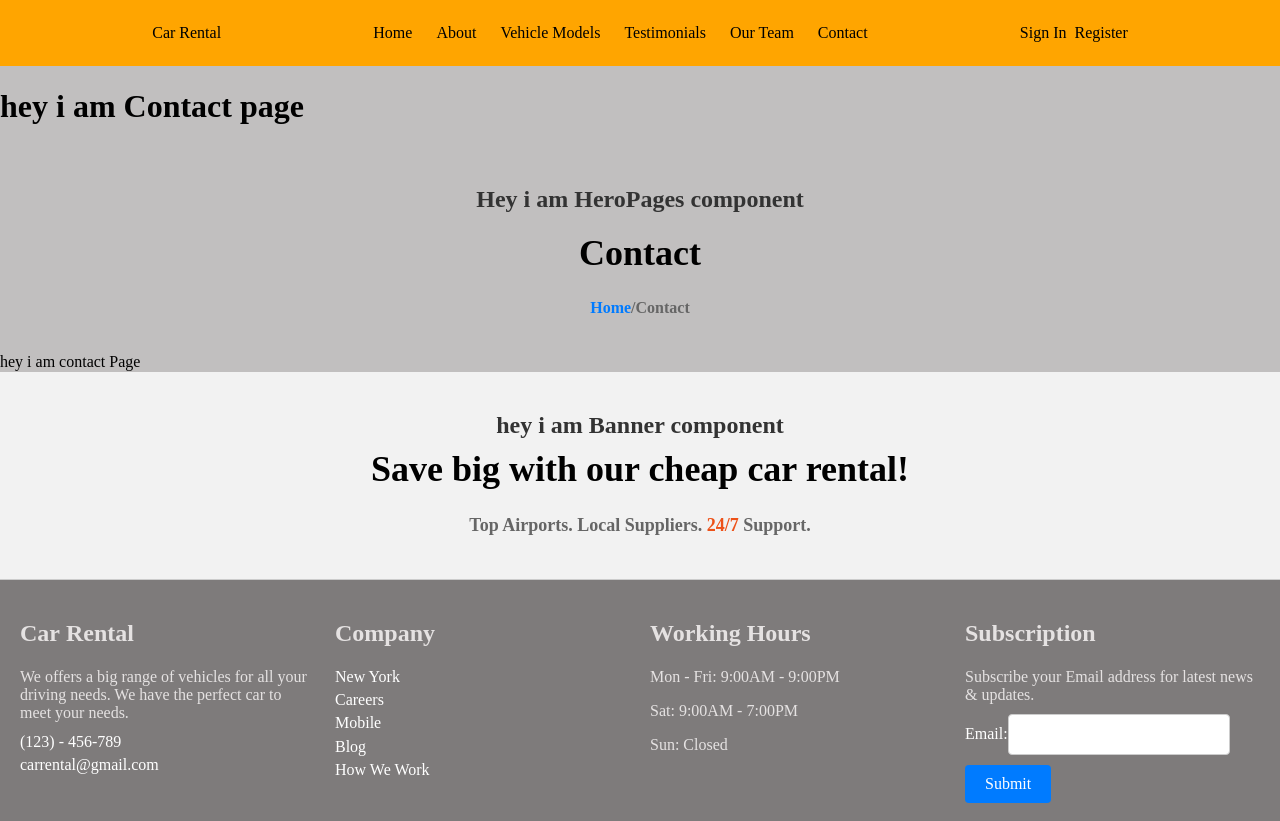
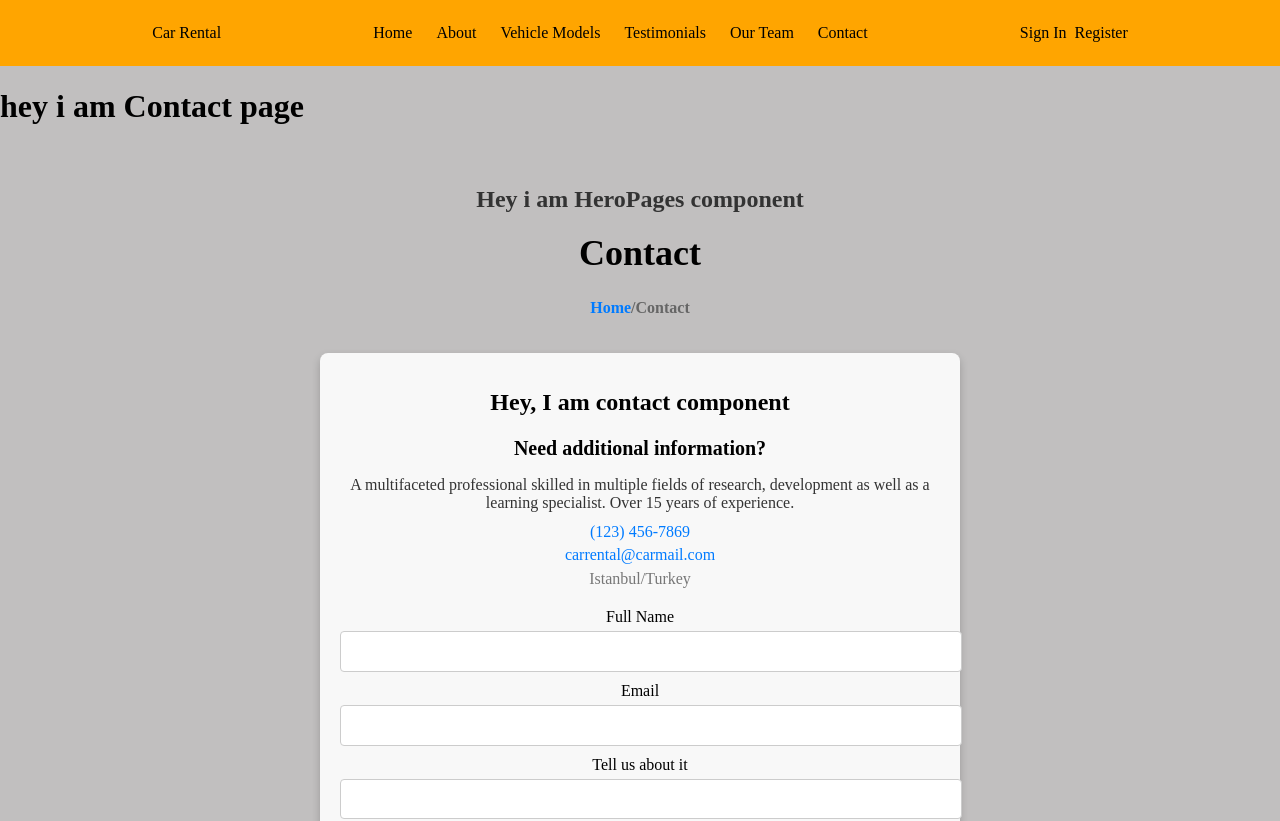
Before and after one commit to ikbalarslann/Car_Rental, a React (Vite) app: page /pages/contact in a window 1280 px wide. Shown: the top 821 px of the page. Built offline with nearby package versions, Linux system fonts and the light colour scheme.

Commit message:
contact component

```diff
--- /dev/null
+++ b/src/components/components/ContactComponent.jsx
@@ -0,0 +1,50 @@
+const ContactComponent = () => {
+  const handleSubmit = (e) => {
+    e.preventSubmit;
+  };
+  return (
+    <div className="contactComponent">
+      <h1 className="contactComponent__title">Hey, I am contact component</h1>
+      <div className="contactComponent__info">
+        <h2 className="contactComponent__info-title">
+          Need additional information?
+        </h2>
+        <p className="contactComponent__info-description">
+          A multifaceted professional skilled in multiple fields of research,
+          development as well as a learning specialist. Over 15 years of
+          experience.
+        </p>
+        <a href="tel:(123) 456-7869" className="contactComponent__info-phone">
+          (123) 456-7869
+        </a>
+        <a
+          href="mailto:carrental@carmail.com"
+          className="contactComponent__info-email"
+        >
+          carrental@carmail.com
+        </a>
+        <a href="#" className="contactComponent__info-location">
+          Istanbul/Turkey
+        </a>
+      </div>
+      <div className="contactComponent__form">
+        <form onSubmit={handleSubmit}>
+          <label htmlFor="fullName" className="contactComponent__form-label">
+            Full Name
+          </label>
+          <input type="text" className="contactComponent__form-input" />
+          <label htmlFor="email" className="contactComponent__form-label">
+            Email
+          </label>
+          <input type="text" className="contactComponent__form-input" />
+          <label htmlFor="tellUs" className="contactComponent__form-label">
+            Tell us about it
+          </label>
+          <input type="text" className="contactComponent__form-input" />
+        </form>
+      </div>
+    </div>
+  );
+};
+
+export default ContactComponent;
--- a/src/components/pages/Contact.jsx
+++ b/src/components/pages/Contact.jsx
@@ -1,4 +1,5 @@
 import HeroPages from "../components/HeroPages";
+import ContactComponent from "../components/ContactComponent";
 import Banner from "../components/Banner";
 
 const Contact = () => {
@@ -6,7 +7,7 @@ const Contact = () => {
     <div>
       <h1>hey i am Contact page</h1>
       <HeroPages name="Contact" />
-      <div>hey i am contact Page</div>
+      <ContactComponent />
       <Banner />
     </div>
   );
--- /dev/null
+++ b/src/scss/_contactComponent.scss
@@ -0,0 +1,94 @@
+/* ContactComponent.css */
+
+/* Styles for the main block */
+.contactComponent {
+  background-color: #f8f8f8;
+  padding: 20px;
+  border-radius: 8px;
+  box-shadow: 0 4px 8px rgba(0, 0, 0, 0.2);
+  text-align: center;
+  max-width: 600px; /* You can adjust the max width as needed */
+  margin: 0 auto; /* Center-align the component horizontally */
+}
+
+/* Styles for the title element */
+.contactComponent__title {
+  font-size: 24px;
+  margin-bottom: 20px;
+}
+
+/* Styles for the info container */
+.contactComponent__info {
+  margin-bottom: 20px;
+}
+
+/* Styles for the info title element */
+.contactComponent__info-title {
+  font-size: 20px;
+  margin-bottom: 10px;
+}
+
+/* Styles for the info description element */
+.contactComponent__info-description {
+  font-size: 16px;
+  color: #333;
+  margin-bottom: 10px;
+}
+
+/* Styles for the info phone and email links */
+.contactComponent__info-phone,
+.contactComponent__info-email {
+  font-size: 16px;
+  color: #007bff; /* Blue color for links */
+  text-decoration: none;
+  display: block;
+  margin-bottom: 5px;
+}
+
+.contactComponent__info-phone:hover,
+.contactComponent__info-email:hover {
+  text-decoration: underline; /* Underline links on hover */
+}
+
+/* Styles for the info location element */
+.contactComponent__info-location {
+  font-size: 16px;
+  color: #777;
+}
+
+/* Styles for the form container */
+.contactComponent__form {
+  margin-top: 20px;
+}
+
+/* Styles for the form labels */
+.contactComponent__form-label {
+  display: block;
+  font-size: 16px;
+  margin-bottom: 5px;
+}
+
+/* Styles for the form input fields */
+.contactComponent__form-input {
+  width: 100%;
+  padding: 10px;
+  font-size: 16px;
+  border: 1px solid #ccc;
+  border-radius: 4px;
+  margin-bottom: 10px;
+}
+
+/* Style for the form submit button (if you have one) */
+.contactComponent__form-submit-button {
+  background-color: #007bff;
+  color: #fff;
+  padding: 10px 20px;
+  font-size: 18px;
+  border: none;
+  border-radius: 4px;
+  cursor: pointer;
+}
+
+.contactComponent__form-submit-button:hover {
+  background-color: #0056b3; /* Darker blue on hover */
+}
--- a/src/scss/main.scss
+++ b/src/scss/main.scss
@@ -17,6 +17,7 @@
 @import "./aboutCompany";
 @import "./carBox";
 @import "./ourTeamComponent";
+@import "./contactComponent";
 
 body {
   margin: 0;
```
